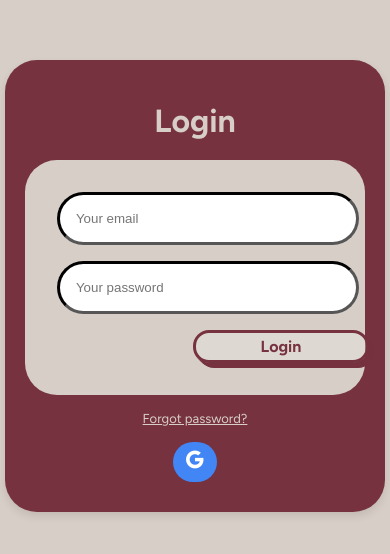
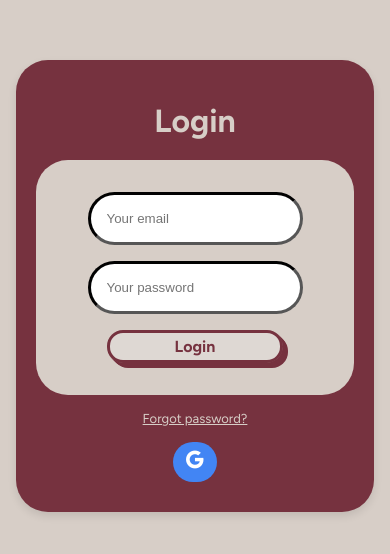
Before and after one commit to AviN27/iHatePlanning-frontend, a Next.js app: page /login in a window 390 px wide. Shown: the part 110-664 px from the top of the page. Built offline with nearby package versions, Linux system fonts and the light colour scheme.

Commit message:
MR Updates

```diff
--- a/src/app/create/create.css
+++ b/src/app/create/create.css
@@ -273,6 +273,11 @@ body.active-modal {
 
 /* For medium devices */
 @media screen and (max-width: 768px) {
+
+    body {
+        margin: 0.5rem
+    }
+
     main {
         flex-direction: column;
     }
@@ -283,17 +288,25 @@ body.active-modal {
     }
 
     .login_button {
-        margin-left: 9rem;
+        margin-left: 0;
 
     }
 
     .form {
         padding-left: 0;
         padding-right: 0;
+        padding-top: 0;
+        align-items: stretch;
+    }
+
+    .form-area {
+        width: 90%;
     }
 
     .card {
-        width: 100%;
+        padding: 0;
+        border-radius: 0;
+        background-color: #D7CEC7;
     }
 
     .inputs {
@@ -308,9 +321,19 @@ body.active-modal {
         padding-left: 0;
     }
 
+    .title-text {
+        padding-right: 0.5rem;
+    }
 }
-
 
 /* For small devices */
 @media screen and (max-width: 350px) {
+    .form-area {
+        width: -webkit-fill-available;
+    }
+
+    .login_button {
+        margin-left: 0.5rem;
+
+    }
 }
--- a/src/app/homeContent.js
+++ b/src/app/homeContent.js
@@ -52,7 +52,7 @@ export default function HomeContent({ user }) {
               <div className="home-content-landing-loggedin">
                 <div className="home-content-half-1">
                   <h1 className="home-landing-title-1">Welcome to IHatePlanning</h1>
-                  <h3 className="home-landing-title-2">{name}!</h3>
+                  <h3 className="home-landing-title-2-afterLogin">{name}!</h3>
                   {/* <a href="https://www.freepik.com/free-vector/dark-red-polygonal-background_1111563.htm#fromView=search&page=1&position=24&uuid=5fe00129-9188-4065-b79e-8b8bc8f6edf7">Image by rocketpixel on Freepik</a> */}
                 </div>
                 <div className="home-content-half-2">
@@ -80,7 +80,7 @@ export default function HomeContent({ user }) {
               <div className="home-content-landing">
                 <div className="home-content-half-1">
                   <h1 className="home-landing-title-1">Welcome to IHatePlanning!</h1>
-                  <h3 className="home-landing-title-2">{beforeLoginText}</h3>
+                  <h3 className="home-landing-title-2-beforeLogin">{beforeLoginText}</h3>
                 </div>
                 <div className="home-content-half-2">
                   <p>Click to gain control of your future.</p>
--- a/src/app/layout.js
+++ b/src/app/layout.js
@@ -1,4 +1,5 @@
 import { Inter, Montserrat, Lato, Nunito, Figtree } from "next/font/google";
+import localFont from 'next/font/local'
 import React from 'react';
 // import "./globals.css";
 
@@ -28,6 +29,11 @@ const figtree = Figtree({
   variable: "--font-figtree"
 });
 
+const honkGoogle = localFont({
+  src: '../app/assets/Honk-Regular-VariableFont_MORF,SHLN.ttf',
+  variable: '--font-honk',
+})
+
 export const metadata = {
   title: "ihateplanning",
   description: "A planner for the unorganized",
@@ -37,7 +43,7 @@ export default function RootLayout({ children }) {
 
   return (
       <html lang="en">
-        <body className={`${inter.className} ${montserrat.variable} ${lato.variable} ${figtree.variable} ${nunito.variable}`}>
+        <body className={`${inter.className} ${montserrat.variable} ${lato.variable} ${figtree.variable} ${nunito.variable} ${honkGoogle.variable}`}>
           {children}
         </body>
       </html>
--- a/src/app/login/login.css
+++ b/src/app/login/login.css
@@ -125,7 +125,15 @@ body {
   .pass_input,
   .email_input,
   .name_input {
-    width: 16.5rem;
+    width: auto;
+  }
+
+  .form {
+    align-items: center;
+  }
+
+  .login_button {
+    margin-left: 0;
   }
 }
 
```
Also changed, not shown: src/app/home.css (+16 -2 lines), src/app/planner/planner.css (+25 -5 lines), src/app/planner/plannerContent.js (+39 -21 lines), 1 other file (tests, documents, lock files or other folders).
